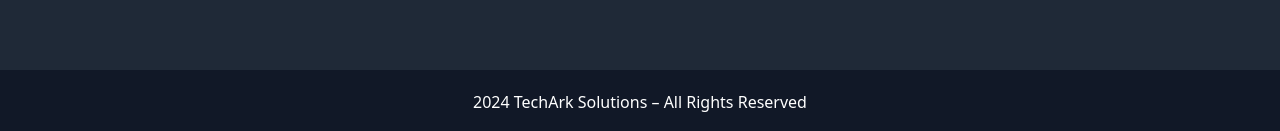
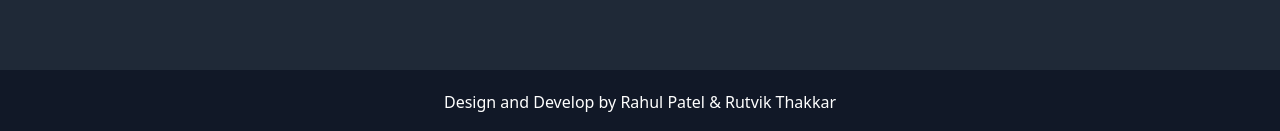
Before and after one commit to rahulpatel-webdeveloper/react-routing, a React (Create React App) app: page / in a window 1280 px wide. Shown: the part 3360-3491 px from the top of the page. Built offline with nearby package versions, Linux system fonts and the light colour scheme.

Commit message:
footer changes

```diff
--- a/src/Component/Footer.js
+++ b/src/Component/Footer.js
@@ -4,7 +4,7 @@ export default function Footer() {
   return (
     <>
     <footer class="bg-gray-900 h-16">
-    <p class="pt-5 text-center text-white"> 2024 TechArk Solutions – All Rights Reserved</p>
+    <p class="pt-5 text-center text-white">Design and Develop by Rahul Patel & Rutvik Thakkar</p>
 </footer>
     </>
   )
```
